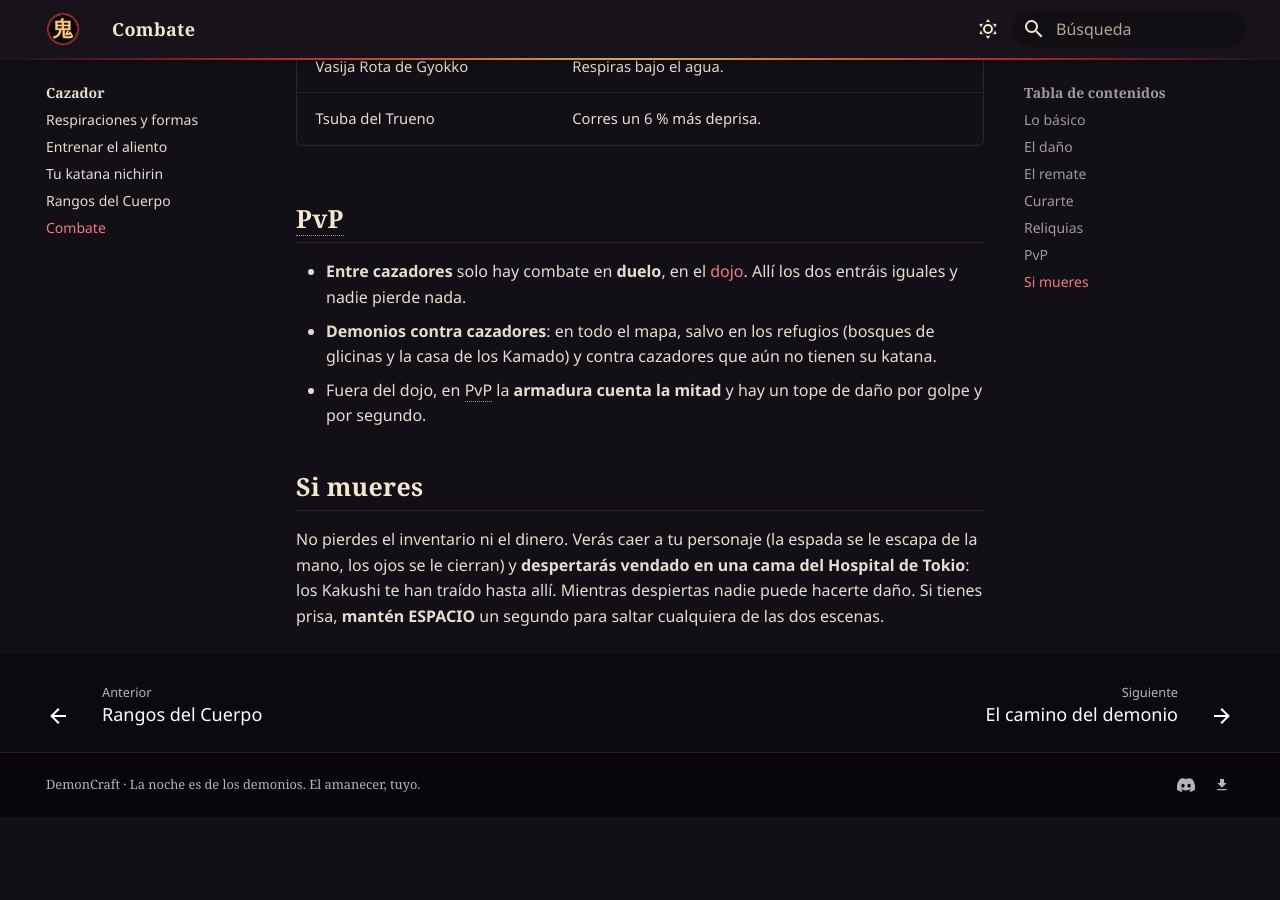
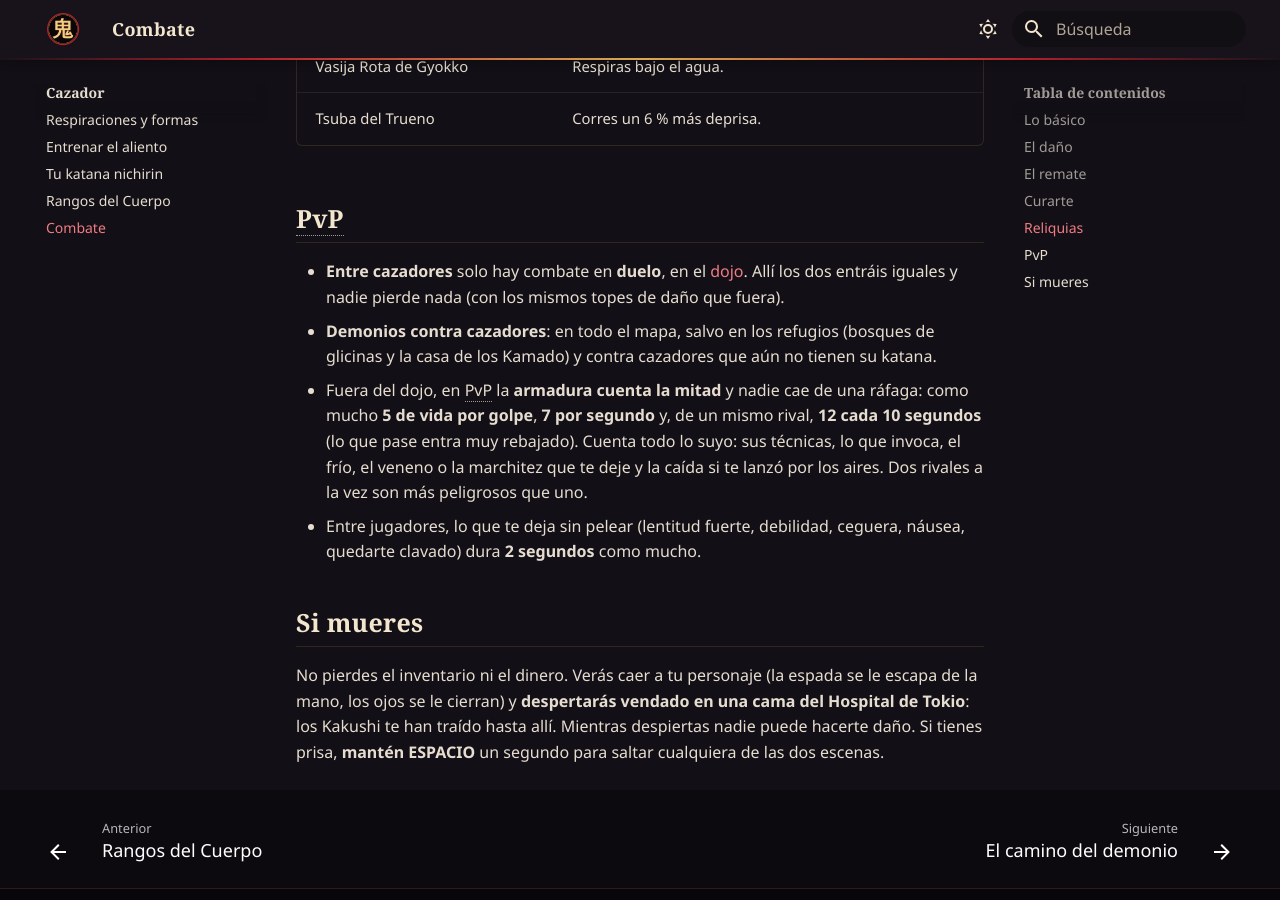
Before and after one commit to slava1222/demoncraft-guia, an MkDocs documentation site: the page built from docs/cazador/combate.md, in a window 1280 px wide and 900 px high, scrolled down 2560 px. Built offline with MkDocs 1.6.1 and Material for MkDocs 9.7.7, drawn with Linux system fonts in a browser that asks for light colours; some web fonts are replaced; before the commit the page ends 3377 px from its top, so only the background shows below that.

Commit message:
La guia explica el PvP equilibrado: topes de dano entre jugadores (5 por golpe, 7 por segundo, 12 cada 10 s de un mismo rival), el control de 2 s, la carne y las garras del demonio y los dos peces de Gyokko (ronda 25)
Co-Authored-By: Claude Opus 5.5 <noreply@anthropic.com>

```diff
--- a/docs/cazador/combate.md
+++ b/docs/cazador/combate.md
@@ -68,10 +68,13 @@ mientras las llevas encima (en un duelo no cuentan). No van ligadas: se pueden r
 ## PvP
 
 - **Entre cazadores** solo hay combate en **duelo**, en el [dojo](../social/duelos.md). Allí los dos entráis iguales y
-  nadie pierde nada.
+  nadie pierde nada (con los mismos topes de daño que fuera).
 - **Demonios contra cazadores**: en todo el mapa, salvo en los refugios (bosques de glicinas y la casa de los Kamado) y
   contra cazadores que aún no tienen su katana.
-- Fuera del dojo, en PvP la **armadura cuenta la mitad** y hay un tope de daño por golpe y por segundo.
+- Fuera del dojo, en PvP la **armadura cuenta la mitad** y nadie cae de una ráfaga: como mucho **5 de vida por golpe**, **7 por
+  segundo** y, de un mismo rival, **12 cada 10 segundos** (lo que pase entra muy rebajado). Cuenta todo lo suyo: sus técnicas, lo que
+  invoca, el frío, el veneno o la marchitez que te deje y la caída si te lanzó por los aires. Dos rivales a la vez son más peligrosos que uno.
+- Entre jugadores, lo que te deja sin pelear (lentitud fuerte, debilidad, ceguera, náusea, quedarte clavado) dura **2 segundos** como mucho.
 
 ## Si mueres
 
```
Also changed, not shown: docs/demonio/artes.md (+1 -1 lines), docs/demonio/vida.md (+4 -1 lines).
